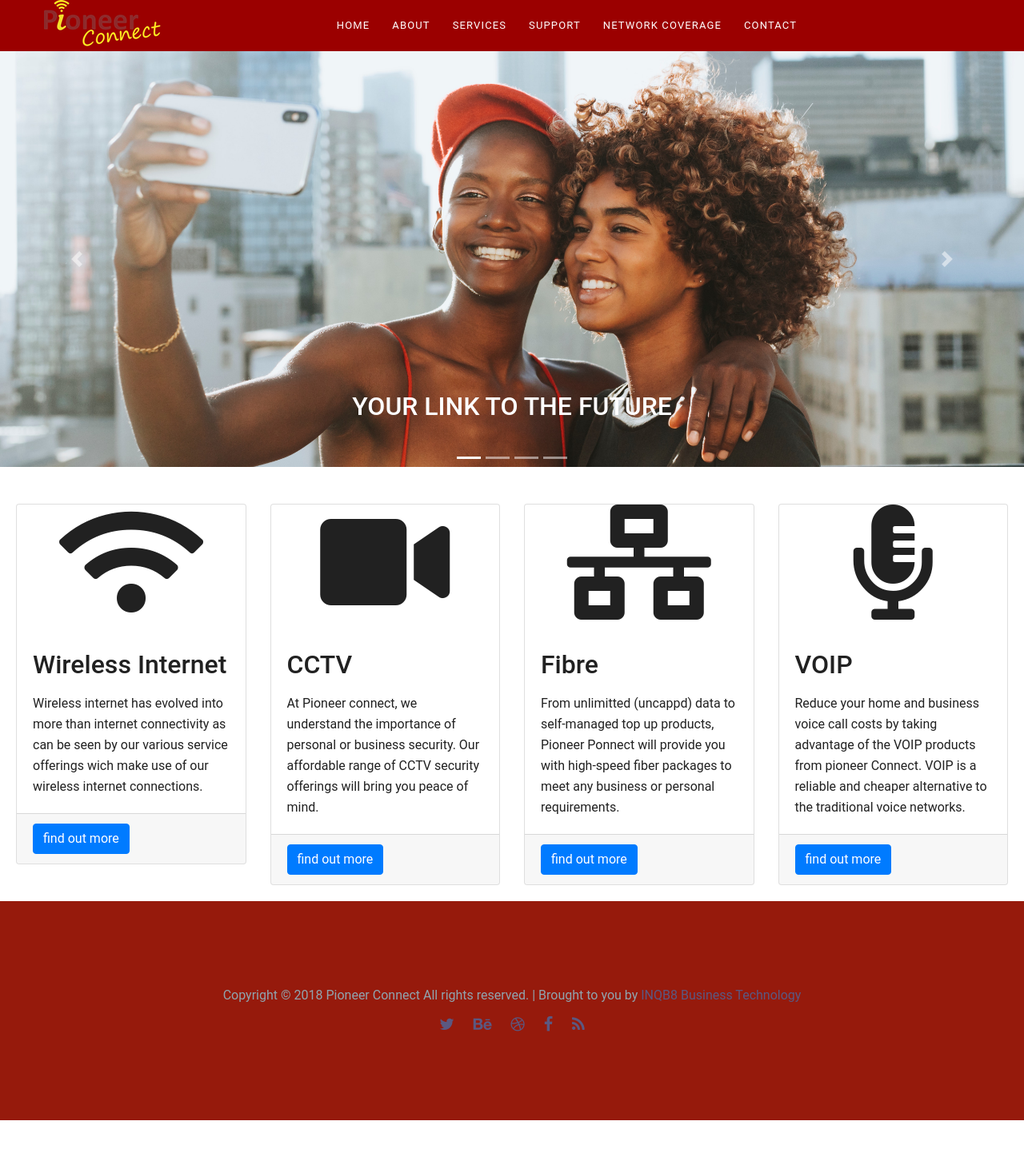
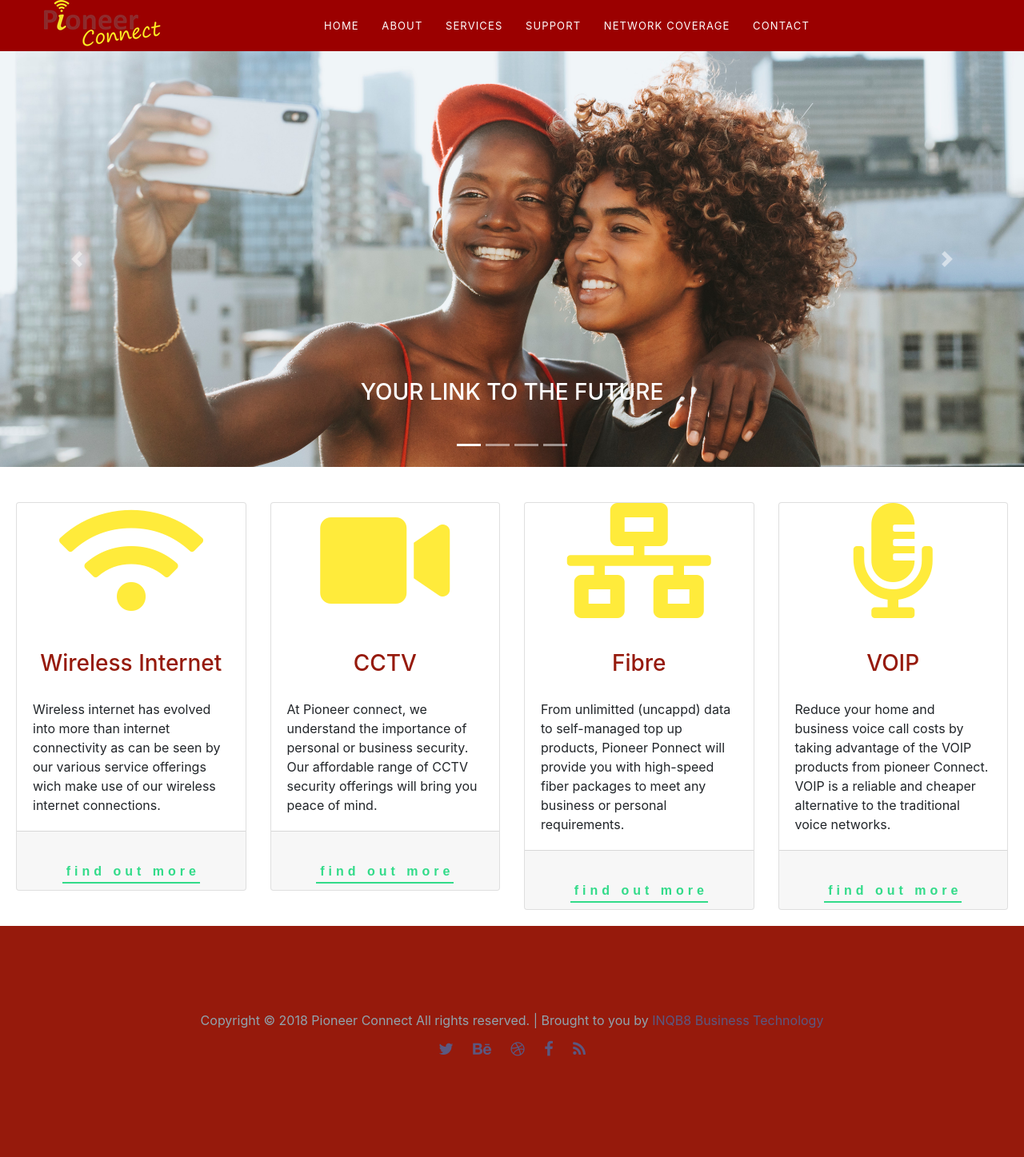
Before and after one commit to LNdame/pioneer, a PHP site: page / in a window 1280 px wide. Shown: the whole page at 80% size. Before the commit the page ends 1401 px from the top, so only its background shows below. Run offline with PHP 8.4, Linux system fonts and the light colour scheme; some libraries are stand-ins or nearby versions.

Commit message:
text color changes

```diff
--- a/css/modern-business.css
+++ b/css/modern-business.css
@@ -38,3 +38,7 @@
   color: #fff;
   background-color: rgb(213, 0, 0);
 }
+
+.h3-red{
+  color: #961a0c;
+}
--- a/index.php
+++ b/index.php
@@ -11,7 +11,7 @@
     <title>Pioneer Connect - Home</title>
 
     <!-- Bootstrap core CSS -->
-    <link href="vendor/bootstrap/css/bootstrap.min.css" rel="stylesheet">
+
     <link rel="stylesheet" href="https://use.fontawesome.com/releases/v5.4.2/css/all.css" integrity="sha384-/rXc/GQVaYpyDdyxK+ecHPVYJSN9bmVFBvjA/9eOB+pb3F2w2N6fc5qB9Ew5yIns" crossorigin="anonymous">
 
     <!-- Custom styles for this template -->
@@ -23,6 +23,7 @@
         <link rel="stylesheet" type="text/css"  href='css/prettyPhoto.css' />
         <link rel="stylesheet" type="text/css"  href='css/sm-clean.css' />
         <link rel="stylesheet" type="text/css"  href='style.css' />
+        <link href="vendor/bootstrap/css/bootstrap.min.css" rel="stylesheet">
 
         <style>
           #map-canvas {
@@ -89,30 +90,32 @@
     </header>
 
     <br>
-
+<section class="home-icons">
     <div class="row" style="padding:20px;">
       <div class="col-md-3">
         <div class="card" >
-            <center><i class="fas fa-wifi fa-9x card-img-top"></i></center>
+            <center><i class="fas fa-wifi fa-9x card-img-top" style="color:#ffeb3b"></i></center>
                 <div class="card-body">
-                <h3> Wireless Internet</h3>
+                <h3 style="color:#961a0c;text-align: center;"> Wireless Internet</h3>
                     <p class="card-text">Wireless internet has evolved into more than internet connectivity as can be seen by our various service offerings wich make use of our wireless internet connections.</p>
                 </div>
                 <div class="card-footer">
-                <a class="btn btn-primary" href="#">find out more </a>
+                <div class="latest-post-bottom-text">
+                <a href="#">find out more </a></div>
                 </div>
         </div>
     </div>
 
     <div class="col-md-3">
         <div class="card" >
-        <center><i class="fas fa-video fa-9x card-img-top"></i></center>
+        <center><i class="fas fa-video fa-9x card-img-top" style="color:#ffeb3b"></i></center>
                 <div class="card-body">
-                <h3>CCTV</h3>
+                <h3 style="color:#961a0c;text-align: center;">CCTV</h3>
                     <p class="card-text">At Pioneer connect, we understand the importance of personal or business security. Our affordable range of CCTV security offerings will bring you peace of mind.</p>
                 </div>
                 <div class="card-footer">
-                <a class="btn btn-primary" href="#">find out more </a>
+                <div class="latest-post-bottom-text">
+                <a href="#">find out more </a></div>
                 </div>
         </div>
     </div>
@@ -120,13 +123,14 @@
 
 <div class="col-md-3">
         <div class="card" >
-            <center><i class="fas fa-network-wired fa-9x"></i></center>
+            <center><i class="fas fa-network-wired fa-9x" style="color:#ffeb3b"></i></center>
                 <div class="card-body">
-                <h3>Fibre</h3>
+                <h3 style="color:#961a0c;text-align: center;">Fibre</h3>
                     <p class="card-text">From unlimitted (uncappd) data to self-managed top up products, Pioneer Ponnect will provide you with high-speed fiber packages to meet any business or personal requirements.</p>
                 </div>
                 <div class="card-footer">
-                <a class="btn btn-primary" href="#">find out more </a>
+                <div class="latest-post-bottom-text">
+                <a href="#">find out more </a></div>
                 </div>
         </div>
     </div>
@@ -134,18 +138,21 @@
 
 <div class="col-md-3">
         <div class="card" >
-            <center><i class="fas fa-microphone-alt fa-9x"></i></center>
+            <center><i class="fas fa-microphone-alt fa-9x" style="color:#ffeb3b"></i></center>
                 <div class="card-body">
-                <h3>VOIP</h3>
+                <h3 style="color:#961a0c;text-align: center;">VOIP</h3>
                     <p class="card-text">Reduce your home and business voice call costs by taking advantage of the VOIP products from pioneer Connect. VOIP is a reliable and cheaper alternative to the traditional voice networks.</p>
                 </div>
                 <div class="card-footer">
-                <a class="btn btn-primary" href="#">find out more </a>
+                <div class="latest-post-bottom-text">
+                <a href="#">find out more </a></div>
                 </div>
         </div>
     </div>
 
 </div>
+
+</section>
 
 
 <!--
```
